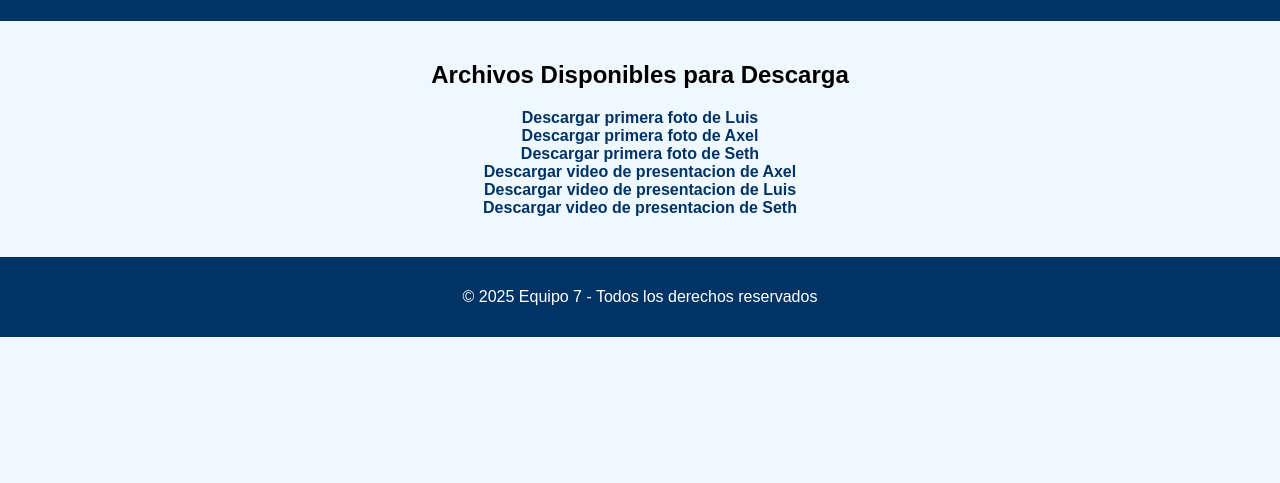
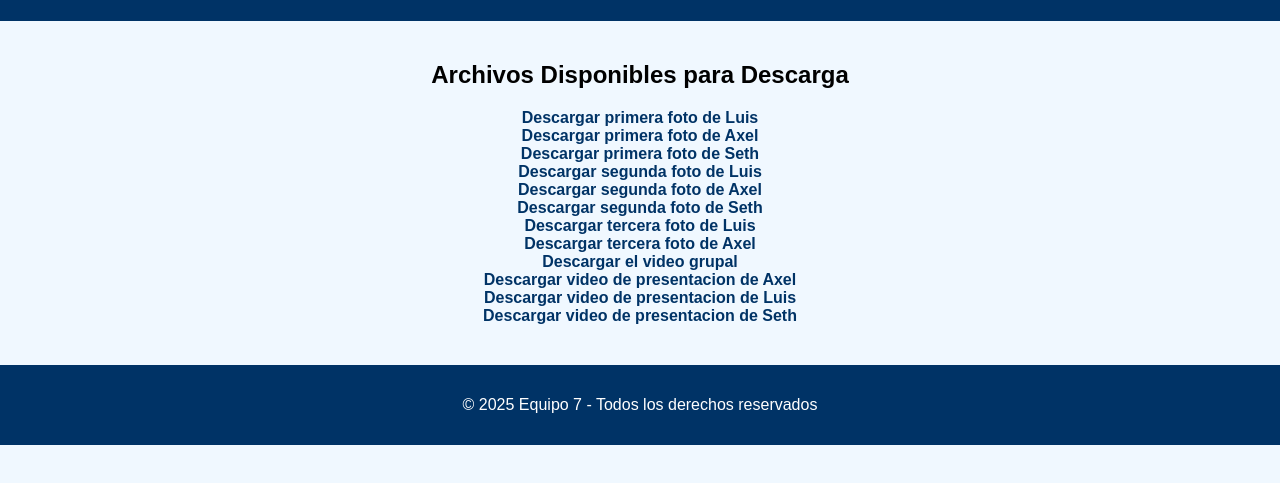
Before and after one commit to Sethxy123/Practica3, a plain HTML site: page descarga.html in a window 1280 px wide. Shown: the part 123-606 px from the top of the page. Drawn offline with Linux system fonts and the light colour scheme.

Commit message:
Update descarga.html

```diff
--- a/descarga.html
+++ b/descarga.html
@@ -23,12 +23,18 @@
     <h2>Archivos Disponibles para Descarga</h2>
     <ul>
 
-	<li><a href="IMG/luis1.jpg" download="luis1.jpg">Descargar primera foto de Luis</a></li>
-        <li><a href="IMG/axel1.jpg" download="axel1.jpg">Descargar primera foto de Axel</a></li>
-	<li><a href="IMG/seth1.jpg" download="seth1.jpg">Descargar primera foto de Seth</a></li>
-        <li><a href="IMG/presentacion1.mp4" download="presentacion1.mp4">Descargar video de presentacion de Axel</a></li>
-	<li><a href="IMG/presentacion2.mp4" download="presentacion2.mp4">Descargar video de presentacion de Luis</a></li>
-        <li><a href="IMG/presentacion3.mp4" download="presentacion3.mp4">Descargar video de presentacion de Seth</a></li>
+	<li><a href="./IMG/luis1.jpg" download="luis1.jpg">Descargar primera foto de Luis</a></li>
+        <li><a href="./IMG/axel1.jpg" download="axel1.jpg">Descargar primera foto de Axel</a></li>
+	<li><a href="./IMG/seth1.jpg" download="seth1.jpg">Descargar primera foto de Seth</a></li>
+	<li><a href="./IMG/luis2.jpg" download="luis1.jpg">Descargar segunda foto de Luis</a></li>
+        <li><a href="./IMG/axel2.jpg" download="axel1.jpg">Descargar segunda foto de Axel</a></li>
+	<li><a href="./IMG/seth2.jpg" download="seth1.jpg">Descargar segunda foto de Seth</a></li>
+	<li><a href="./IMG/luis3.jpg" download="luis1.jpg">Descargar tercera foto de Luis</a></li>
+        <li><a href="./IMG/axel3.jpg" download="axel1.jpg">Descargar tercera foto de Axel</a></li>
+	<li><a href="./IMG/presentaciontodos.mp4" download="presentaciontodos.mp4">Descargar el video grupal</a></li>
+        <li><a href="./IMG/presentacion1.mp4" download="presentacion1.mp4">Descargar video de presentacion de Axel</a></li>
+	<li><a href="./IMG/presentacion2.mp4" download="presentacion2.mp4">Descargar video de presentacion de Luis</a></li>
+        <li><a href="./IMG/presentacion3.mp4" download="presentacion3.mp4">Descargar video de presentacion de Seth</a></li>
     </ul>
 
     </section>
```
